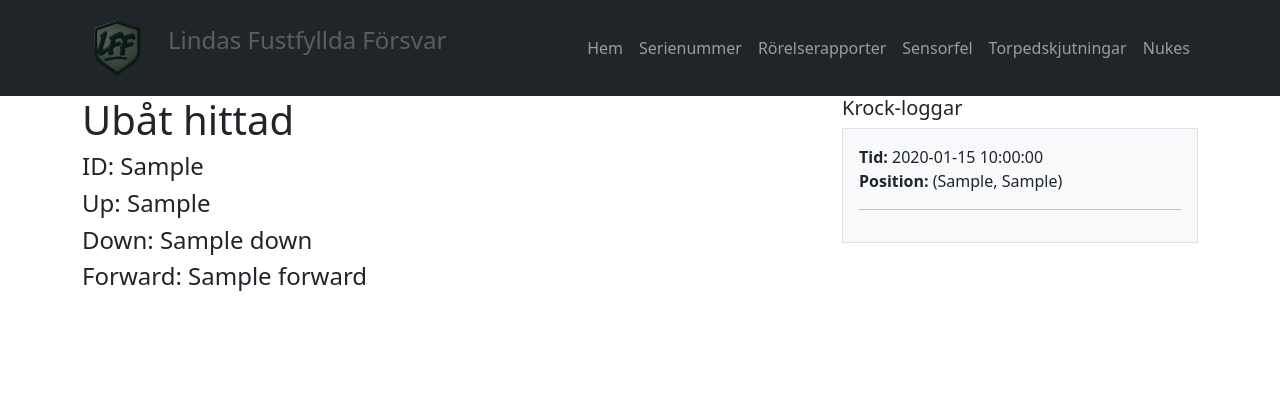
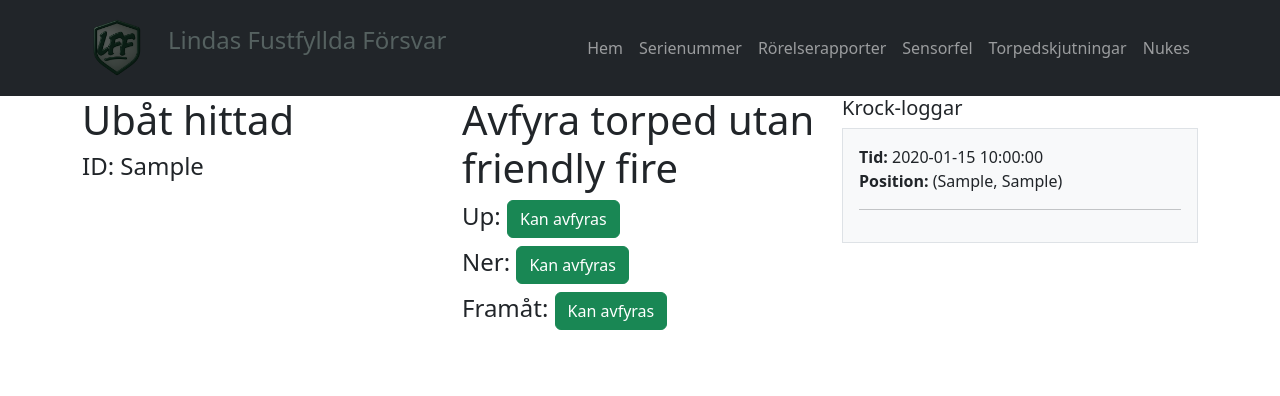
Before and after one commit to Gustavsahlberg/Ubatcentralen, a Flask app: template templates/submarine/ubåt.html in a window 1280 px wide. Shown: the top 396 px of the page. Run offline with Flask 3, Linux system fonts and the light colour scheme; the template is opened without the code that fills it: most values are stand-ins (such as "Sample title", 1, 10 or a date in 2020); parts of the project's set-up code (start-up, migrations or seed data) failed here and were passed over.

Commit message:
Uppdaterat sida för avfyra torpeder

```diff
--- a/templates/submarine/ubåt.html
+++ b/templates/submarine/ubåt.html
@@ -6,14 +6,35 @@
 <div class="container mt-5 pt-5">
     <div class="row">
 
-        <div class="col-md-8">
+        <div class="col-md-4">
             <h1>Ubåt hittad</h1>
             <h4>ID: {{ sn }}</h4>
-            <h4>Up: {{ up }}</h4>
-            <h4>Down: {{ down }}</h4>
-            <h4>Forward: {{ forward }}</h4>
+
         </div>
-
+        <div class="col-md-4">
+            <h1>Avfyra torped utan friendly fire</h1>
+            <h4>Up:
+            {% if up %}
+            <button class="btn btn-success">Kan avfyras</button>
+            {% else %}
+            <button class="btn btn-danger">Kan inte</button>
+            {% endif %}
+            </h4>
+            <h4>Ner:
+            {% if down %}
+            <button class="btn btn-success">Kan avfyras</button>
+            {% else %}
+            <button class="btn btn-danger">Kan inte</button>
+            {% endif %}
+            </h4>
+            <h4>Framåt:
+            {% if forward %}
+            <button class="btn btn-success">Kan avfyras</button>
+            {% else %}
+            <button class="btn btn-danger">Kan inte</button>
+            {% endif %}
+            </h4>
+        </div>
 
         <div class="col-md-4">
             <h5>Krock-loggar</h5>
```
